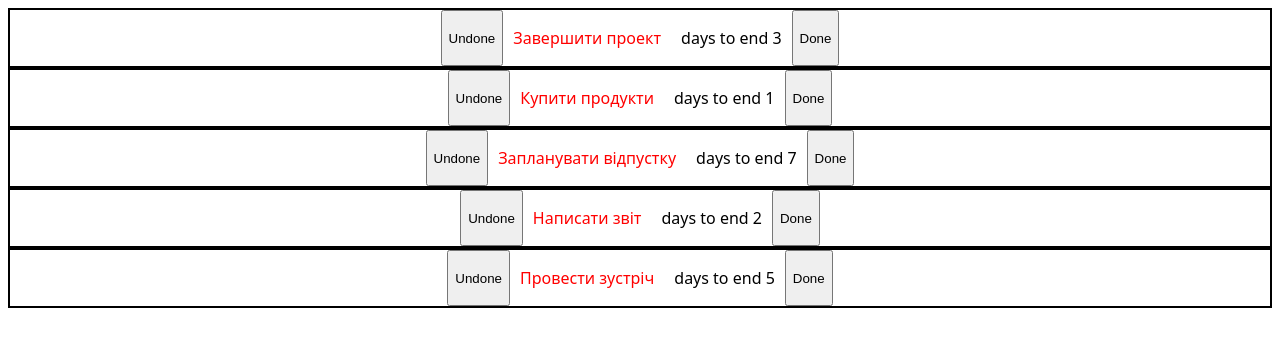
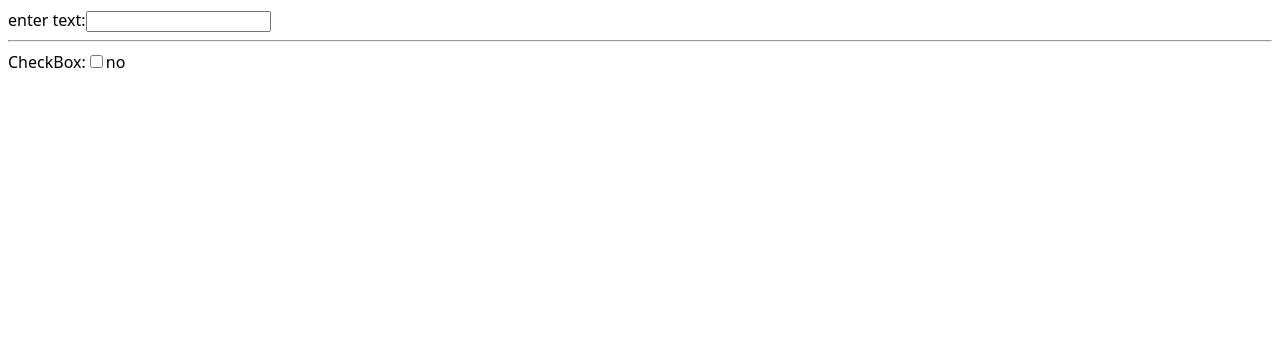
Before and after one commit to MakarKolesnyk/react, a React (Vite) app: page / in a window 1280 px wide. Shown: the top 346 px of the page. Built offline with nearby package versions, Linux system fonts and the light colour scheme.

Commit message:
Add InputText && InputCheckBox

```diff
--- a/src/App.jsx
+++ b/src/App.jsx
@@ -1,9 +1,13 @@
-import TasksList from "./components/TasksList/TasksList";
+import InputText from "./components/InputText/InputText";
+import InputCheckBox from './components/InputCheckBox/InputCheckBox';
+
 
 function App() {
   return (
     <>
-      <TasksList />
+    <InputText/>
+    <hr />
+    <InputCheckBox/>
     </>
   );
 }
--- /dev/null
+++ b/src/components/InputCheckBox/InputCheckBox.jsx
@@ -0,0 +1,17 @@
+import { useState } from "react";
+
+const InputCheckBox = () => {
+  const [isCheck, setIsCheck] = useState(false);
+  const changeIsCheck = (event) => {
+    setIsCheck(event.target.checked);
+  };
+  return (
+    <label>
+      CheckBox:
+      <input type="checkbox" checked={isCheck} onChange={changeIsCheck} />
+      {isCheck ? "yes" : "no"}
+    </label>
+  );
+};
+
+export default InputCheckBox;
--- /dev/null
+++ b/src/components/InputText/InputText.jsx
@@ -0,0 +1,18 @@
+import { useState } from "react";
+
+const InputText = () => {
+  const [valueEnter, setValueEnter] = useState('');
+  const changeValueEnter = (event)=>{
+    setValueEnter(event.target.value)
+  }
+  return (
+    <>
+      <label>
+        enter text:
+        <input value={valueEnter} onChange={changeValueEnter}/>
+      </label>
+    </>
+  );
+};
+
+export default InputText;
```
